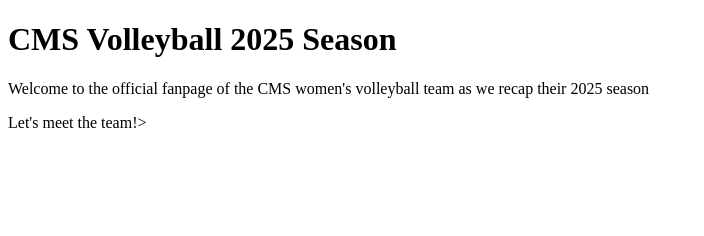
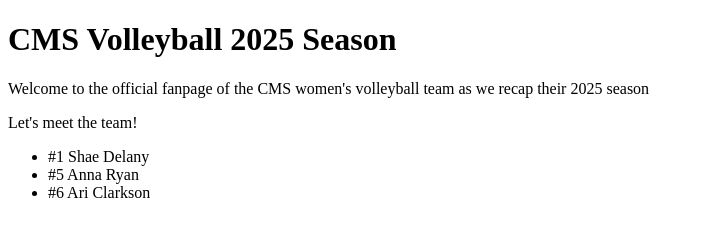
Before and after one commit to ShaeDelany/shaedelany.github.io, a plain HTML site: page index.html in a window 1280 px wide. Shown: the whole page, without its empty margins (0-704 px from the left). Drawn offline with Linux system fonts and the light colour scheme.

Commit message:
Update index.html

```diff
--- a/index.html
+++ b/index.html
@@ -3,6 +3,11 @@
     <body>
         <h1>CMS Volleyball 2025 Season</h1>
         <p>Welcome to the official fanpage of the CMS women's volleyball team as we recap their 2025 season</p>
-        <p>Let's meet the team!></p>
+        <p>Let's meet the team!</p>
+        <ul class="button">
+            <li>#1 Shae Delany</li>
+            <li>#5 Anna Ryan</li>
+            <li>#6 Ari Clarkson</li>
+        </ul>
     </body>
 </html>
```
